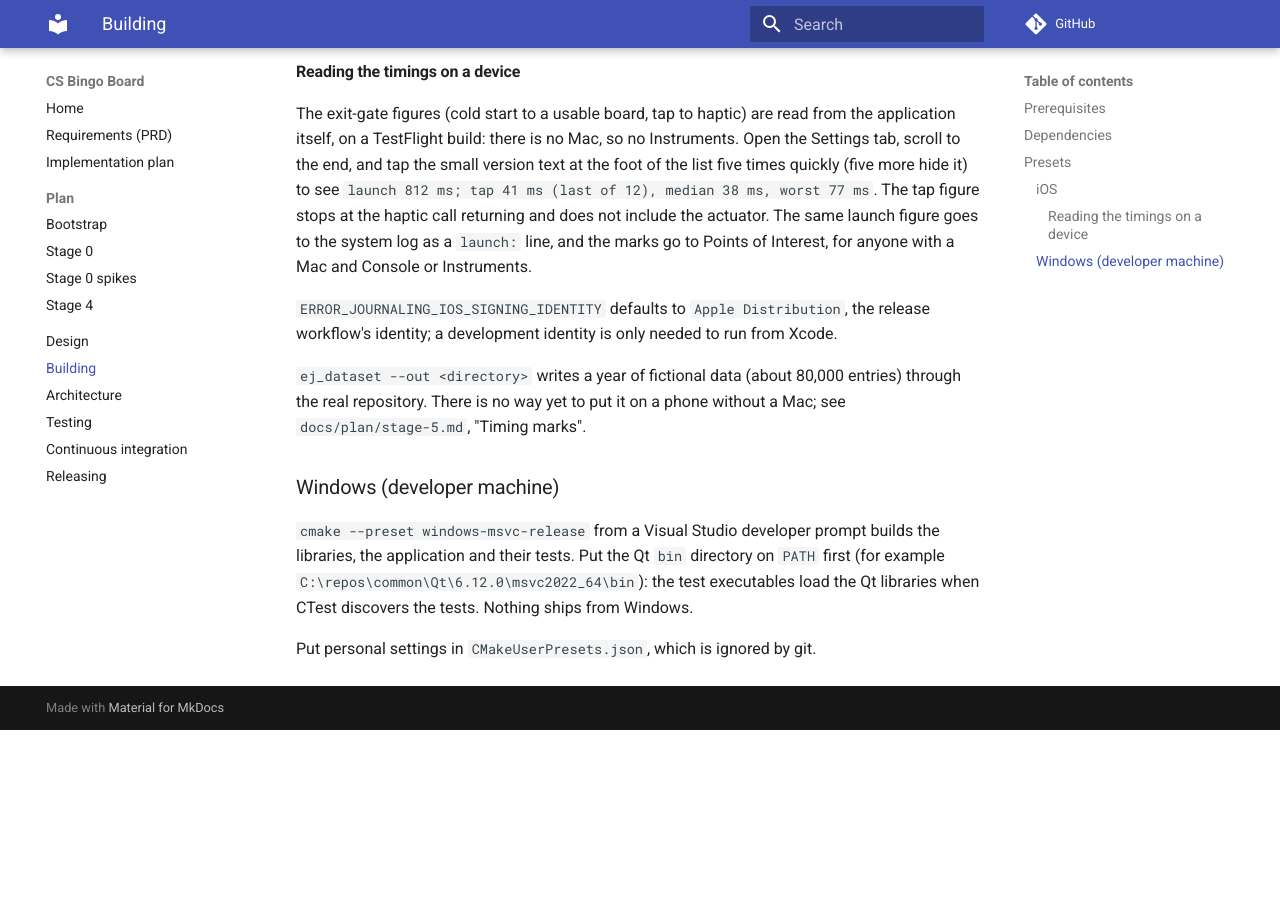
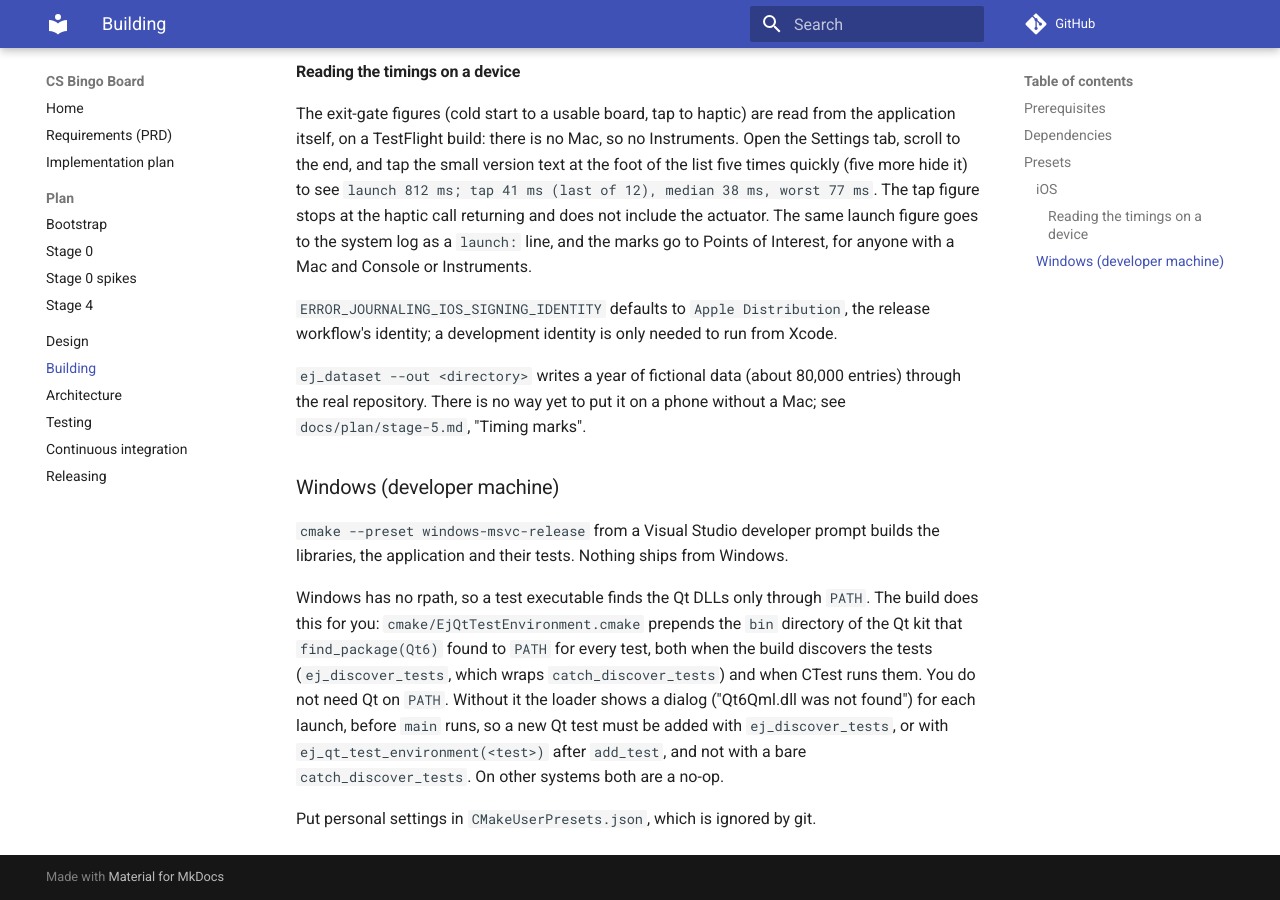
Before and after one commit to iainchesworthlabs/icl-error-journaling, an MkDocs documentation site: the page built from docs/building.md, in a window 1280 px wide and 900 px high, scrolled down 2262 px. Built offline with MkDocs 1.6.1 and Material for MkDocs 9.7.7, drawn with Linux system fonts in a browser that asks for light colours; comment, search, counter and statistics services are not loaded; before the commit the page ends 2992 px from its top, so only the background shows below that.

Commit message:
Put the Qt bin directory on PATH for the Windows tests
On Windows a test executable finds Qt6Core.dll, Qt6Qml.dll and the others only
through PATH, and nothing set PATH for the tests. Each launch, by the build's
test discovery and by every CTest case, stopped in the loader with the dialog
"The code execution cannot proceed because Qt6Qml.dll was not found" and exit
code 0xC0000135, before main ran, so the developer had to click OK for each one.

cmake/EjQtTestEnvironment.cmake adds ej_discover_tests, which calls
catch_discover_tests with DL_PATHS set to the Qt bin directory (QT6_INSTALL_PREFIX
and QT6_INSTALL_BINS from the Qt6 package, else the directory of Qt6::Core), and
ej_qt_test_environment, which adds PATH=path_list_prepend:<bin> to the
ENVIRONMENT_MODIFICATION of tests made with add_test. Both are no-ops off
Windows. Every Qt test target uses them: the core, storage (unit, integration,
perf), kill driver, iOS bridge, view-model and UI tests, app.smoke, app.version and
dataset.small. docs/building.md no longer asks for Qt on PATH.

Signed-off-by: Iain Chesworth <iain.chesworth@gmail.com>

```diff
--- a/CMakeLists.txt
+++ b/CMakeLists.txt
@@ -47,6 +47,8 @@ if(ERROR_JOURNALING_BUILD_TESTS)
     include(CTest)
     find_package(Catch2 3 CONFIG REQUIRED)
     include(Catch)
+    # Puts the Qt DLLs on PATH for the tests on Windows; see the file.
+    include(EjQtTestEnvironment)
 endif()
 
 add_subdirectory(libs/core)
--- a/docs/building.md
+++ b/docs/building.md
@@ -78,7 +78,13 @@ no way yet to put it on a phone without a Mac; see `docs/plan/stage-5.md`, "Timi
 ### Windows (developer machine)
 
 `cmake --preset windows-msvc-release` from a Visual Studio developer prompt builds the libraries, the application and
-their tests. Put the Qt `bin` directory on `PATH` first (for example `C:\repos\common\Qt\6.12.0\msvc2022_64\bin`):
-the test executables load the Qt libraries when CTest discovers the tests. Nothing ships from Windows.
+their tests. Nothing ships from Windows.
+
+Windows has no rpath, so a test executable finds the Qt DLLs only through `PATH`. The build does this for you:
+`cmake/EjQtTestEnvironment.cmake` prepends the `bin` directory of the Qt kit that `find_package(Qt6)` found to `PATH` for
+every test, both when the build discovers the tests (`ej_discover_tests`, which wraps `catch_discover_tests`) and when CTest
+runs them. You do not need Qt on `PATH`. Without it the loader shows a dialog ("Qt6Qml.dll was not found") for each launch,
+before `main` runs, so a new Qt test must be added with `ej_discover_tests`, or with `ej_qt_test_environment(<test>)` after
+`add_test`, and not with a bare `catch_discover_tests`. On other systems both are a no-op.
 
 Put personal settings in `CMakeUserPresets.json`, which is ignored by git.
```
Also changed, not shown: docs/testing.md (+2 -1 lines), 9 other files.
